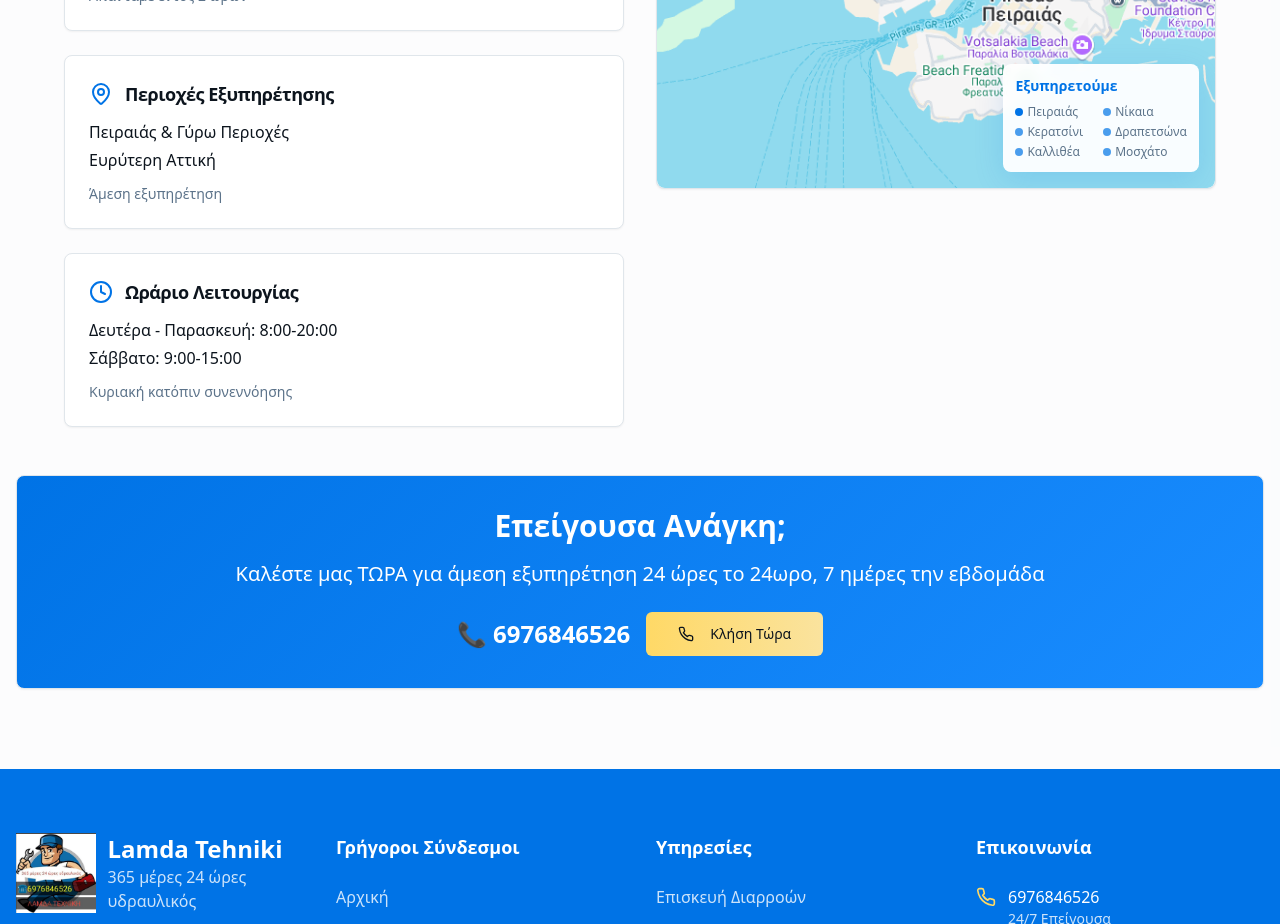
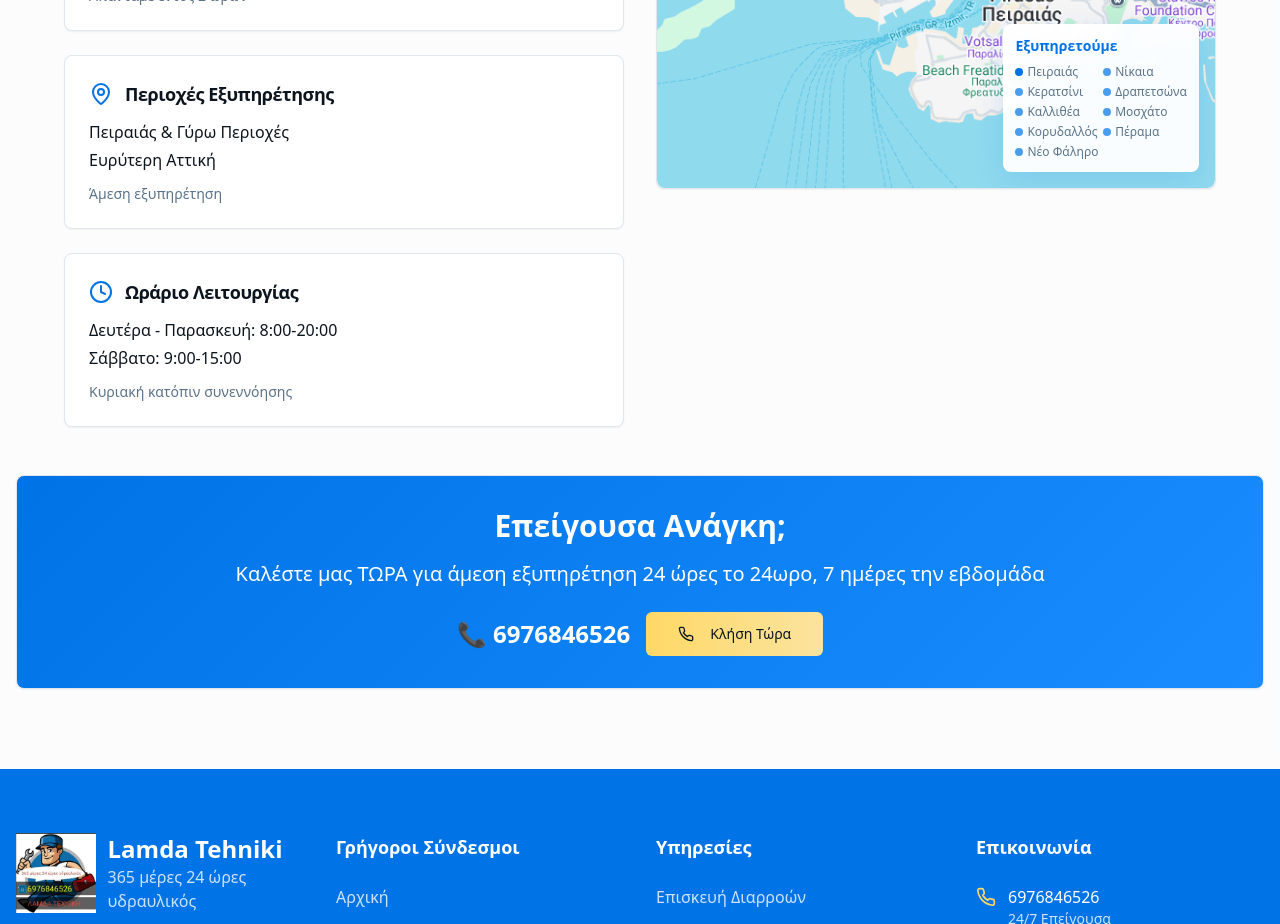
Before and after one commit to marinospalamaris/lamda-tehniki, a React (Vite) app: page / in a window 1280 px wide. Shown: the part 4080-5004 px from the top of the page. Built offline with nearby package versions, Linux system fonts and the light colour scheme.

Commit message:
Add service areas
Add Koridallos, Perama, Neo Faliro, and Kallithea to the service areas.

```diff
--- a/src/components/Map.tsx
+++ b/src/components/Map.tsx
@@ -30,6 +30,21 @@ const Map = () => {
     },
     {
       name: 'Μοσχάτο',
+      isMain: false,
+      description: 'Περιοχή εξυπηρέτησης'
+    },
+    {
+      name: 'Κορυδαλλός',
+      isMain: false,
+      description: 'Περιοχή εξυπηρέτησης'
+    },
+    {
+      name: 'Πέραμα',
+      isMain: false,
+      description: 'Περιοχή εξυπηρέτησης'
+    },
+    {
+      name: 'Νέο Φάληρο',
       isMain: false,
       description: 'Περιοχή εξυπηρέτησης'
     }
```
